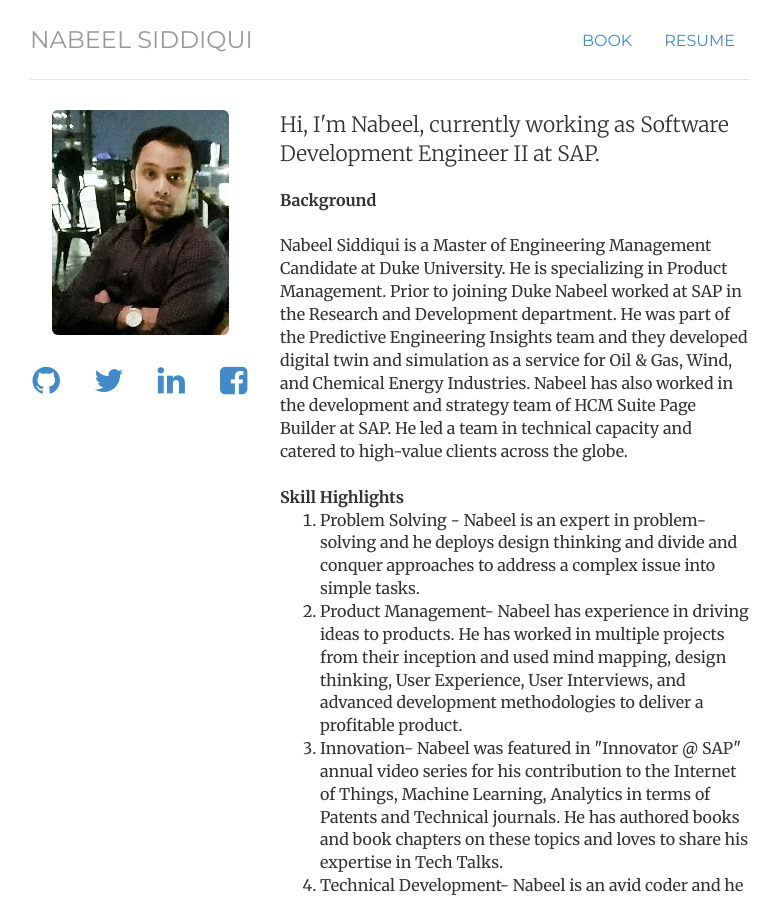
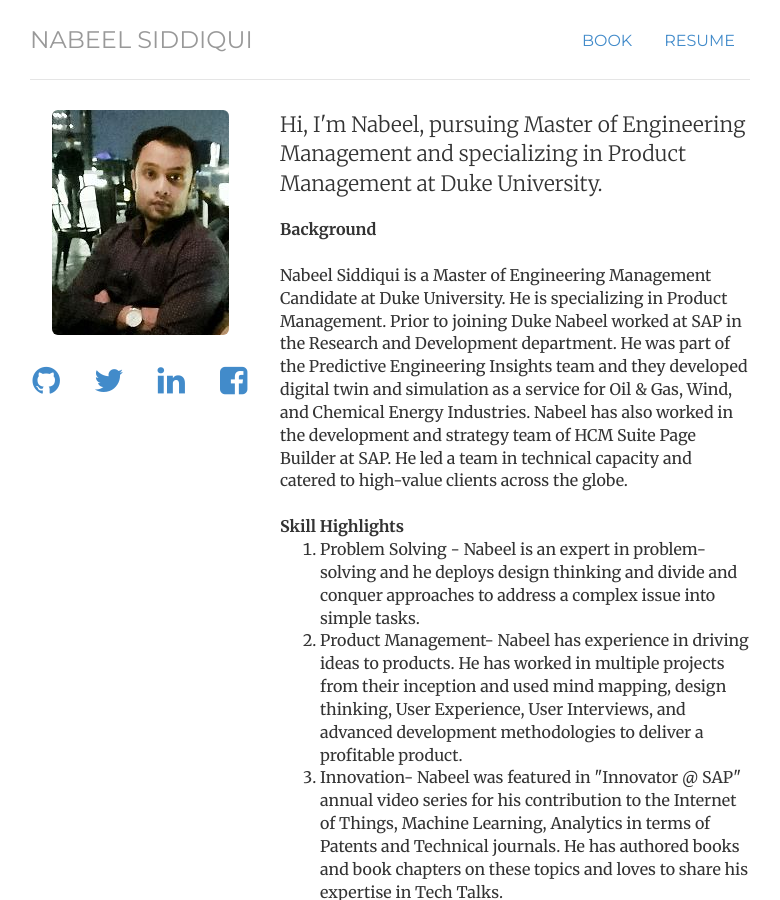
Before and after one commit to mnscodes/mnscodes.github.io, a Jekyll site: the page built from index.html, in a window 1280 px wide and 900 px high. Shown: the whole window, without its empty margins (250-1030 px from the left). Built offline with Jekyll 4.4.1, drawn with Linux system fonts in a browser that asks for light colours.

Commit message:
Update index.html

```diff
--- a/index.html
+++ b/index.html
@@ -18,7 +18,7 @@
 	</div>
 	</div>
 	<div class="col-sm-8">
-	<p class="lead">Hi, I'm <span itemprop="name">Nabeel</span>, currently working as Software Development Engineer II at SAP.
+	<p class="lead">Hi, I'm <span itemprop="name">Nabeel</span>, pursuing Master of Engineering Management and specializing in Product Management at Duke University.
 	</p>
 		<b> Background </b> <br><br>
 Nabeel Siddiqui is a Master of Engineering Management Candidate at Duke University. He is specializing in Product Management. Prior to joining Duke Nabeel worked at SAP in the Research and Development department. He was part of the Predictive Engineering Insights team and they developed digital twin and simulation as a service for Oil & Gas, Wind, and Chemical Energy Industries. Nabeel has also worked in the development and strategy team of HCM Suite Page Builder at SAP. He led a team in technical capacity and catered to high-value clients across the globe.<br>
```
